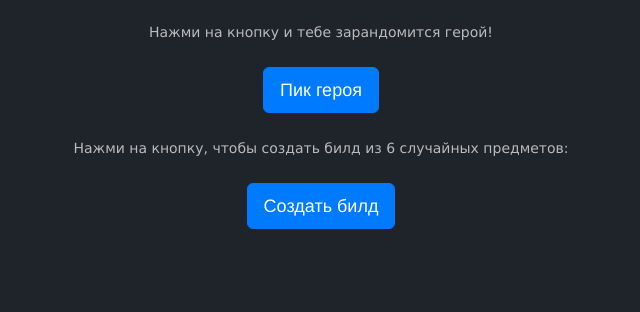
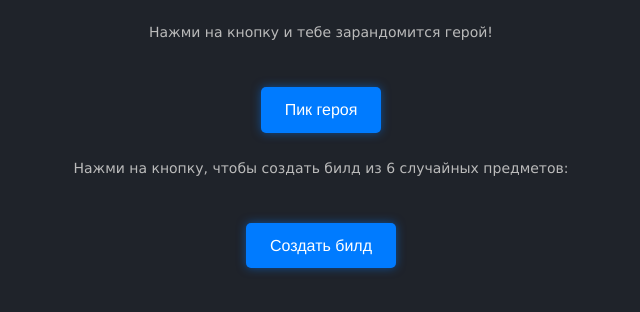
Before and after one commit to ColdS0ul/Random-builds-dota2.github.io, a plain HTML site: page index.html in a window 1280 px wide. Shown: the part 128-440 px from the top of the page, without its empty margins (319-959 px from the left). Drawn offline with nearby package versions, Linux system fonts and the light colour scheme.

Commit message:
Update index.html

```diff
--- a/index.html
+++ b/index.html
@@ -80,7 +80,7 @@
     <article id="welcome" style="text-align: center;">
       <h1> Полный рандом Dota 2 </h1>
       <p>Нажми на кнопку и тебе зарандомится герой!<br></p>
-      <button type="button" class="btn btn-primary btn-lg" onclick="displayHero()">Пик героя</button><br>
+      <button type="button" class="btn btn-primary btn-lg button" onclick="displayHero()">Пик героя</button><br>
 
       <div id="hero-wrapper">
         <img id="hero-img" src alt="Hero">
@@ -88,7 +88,7 @@
       </div>
 
       <p>Нажми на кнопку, чтобы создать билд из 6 случайных предметов:</p>
-      <button type="button" class="btn btn-success btn-lg" onclick="generateBuild()">Создать билд</button><br>
+      <button type="button" class="btn btn-success btn-lg button" onclick="generateBuild()">Создать билд</button><br>
 
       <div id="build-container"></div> <!-- Контейнер для билда -->
     </article>
```
